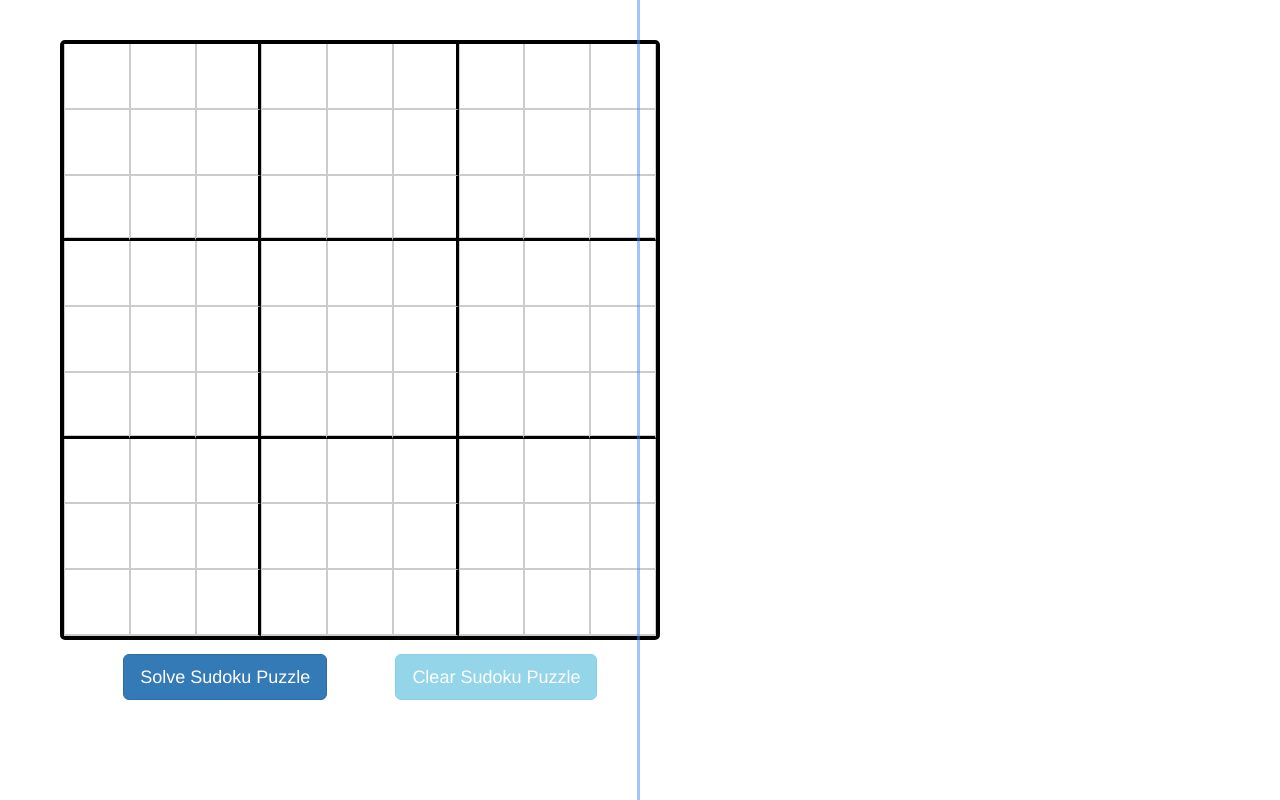
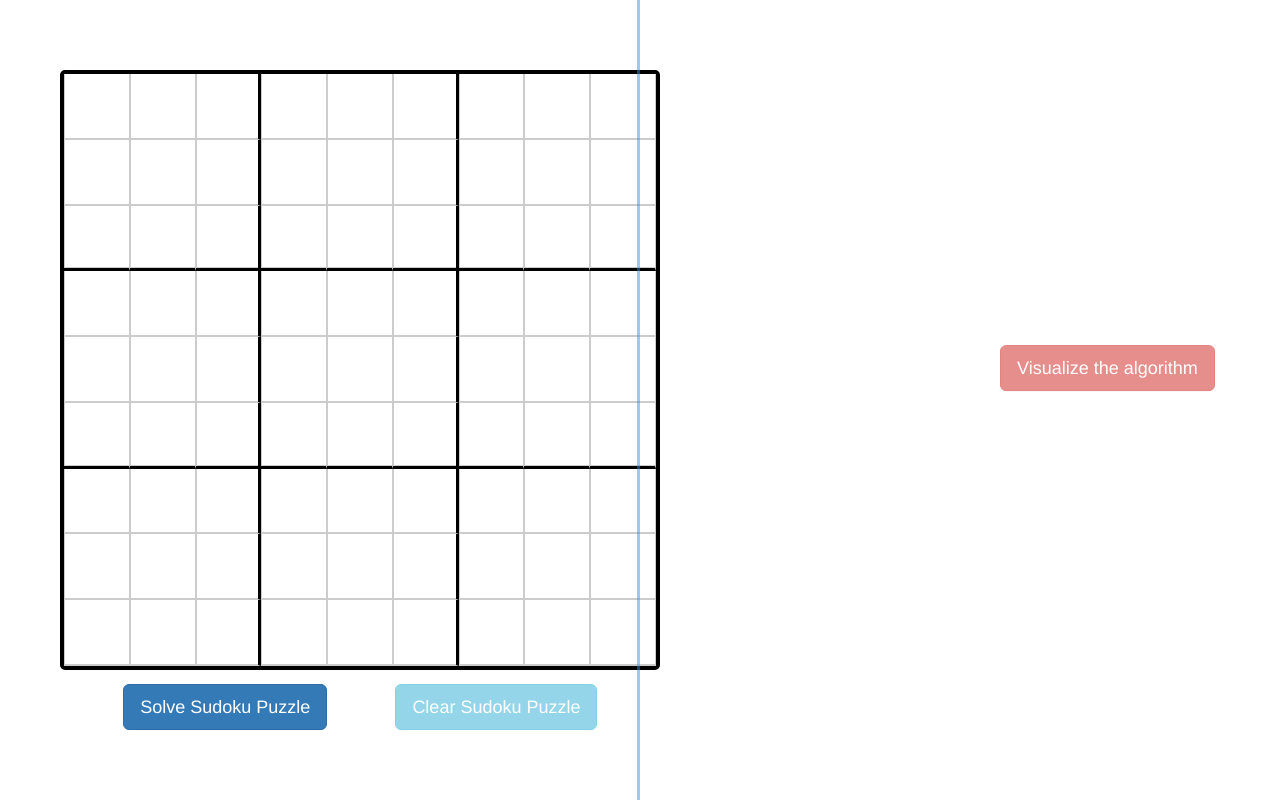
Before and after one commit to gregor-ovsenjak/SudokuSolver, an Angular app: page / in a window 1280 px wide. Built offline with nearby package versions, Linux system fonts and the light colour scheme.

Commit message:
Created a button to visualize the algorithm on click. Animation of button upwards on click.

```diff
--- a/src/app/board/board.component.css
+++ b/src/app/board/board.component.css
@@ -5,7 +5,7 @@
     border: 4px solid black;
     border-radius: 5px;
     padding: 0px;
-    margin-top: 40px;
+    margin-top: 70px;
     margin-left: 60px;
     position:absolute;
 
@@ -24,3 +24,35 @@
     margin-left: -3px;
     top: 0;
   }
+
+.visualize{
+
+    transition: all 1.5s ease-in-out;
+    -webkit-transition: all 1.5s ease-in-out;
+    -moz-transition: all 1.5s ease-in-out;
+    -o-transition: all 1.5s ease-in-out;
+    -ms-transition: all 1.5s ease-in-out;
+    position:absolute;
+    transform: translate(0em,-4.5cm);
+    -webkit-transform: translate(0em,-4.5cm);
+    -moz-transform: translate(0em,-4.5cm);
+    -o-transform: translate(0em,-4.5cm);
+    -ms-transform: translate(0em,-4.5cm);
+}
+
+
+.visualizeWhenOff
+{
+
+    transition: all 1.5s ease-in-out;
+    -webkit-transition: all 1.5s ease-in-out;
+    -moz-transition: all 1.5s ease-in-out;
+    -o-transition: all 1.5s ease-in-out;
+    -ms-transition: all 1.5s ease-in-out;
+    position:absolute;
+    transform: translate(0em,4.5cm);
+    -webkit-transform: translate(0em,4.5cm);
+    -moz-transform: translate(0em,4.5cm);
+    -o-transform: translate(0em,4.5cm);
+    -ms-transform: translate(0em,4.5cm);
+}
--- a/src/app/board/board.component.html
+++ b/src/app/board/board.component.html
@@ -25,3 +25,9 @@
 
 </div>
 <div class="vl"></div>
+<button class="btn btn-danger btn-lg"
+        [disabled]="!boardFilled ? false: true"
+        (click) = "visualizeAlgorithm($event)"
+        [ngClass]="{'visualize' : visualizeSudokuAlgorithm,'visualizeWhenOff' : !visualizeSudokuAlgorithm}"
+        [ngStyle]="{'margin-top':'175px','margin-left':'1000px','position':'sticky'}"> Visualize the algorithm
+</button>
--- a/src/app/board/board.component.ts
+++ b/src/app/board/board.component.ts
@@ -17,6 +17,7 @@ export class BoardComponent implements OnInit {
   SudokuGrid: number[][] = Array(9).fill(0).map(() => Array(9).fill(0));
   sudokuNumber:number = 0;
   boardFilled: boolean = true;
+  visualizeSudokuAlgorithm: boolean = false;
 
 
   ChooseBorderType(rowOrCol:number): string  {
@@ -35,6 +36,13 @@ export class BoardComponent implements OnInit {
 
   }
 
+
+  visualizeAlgorithm(evt: Event){
+    let inputElement: HTMLButtonElement = (<HTMLButtonElement>evt.target);
+    this.visualizeSudokuAlgorithm = true;
+  }
+
+
   clearGrid(){
     for (var i = 0; i <=8; i++){
       for (var j = 0; j <=8; j++){
@@ -42,6 +50,7 @@ export class BoardComponent implements OnInit {
       }
     }
     this.boardFilled = true;
+    this.visualizeSudokuAlgorithm = false;
   }
 
   checkIfInputCorrect(row:number,col:number,value:number): number{
```
Also changed, not shown: src/app/app.component.html (line endings or trailing spaces).
